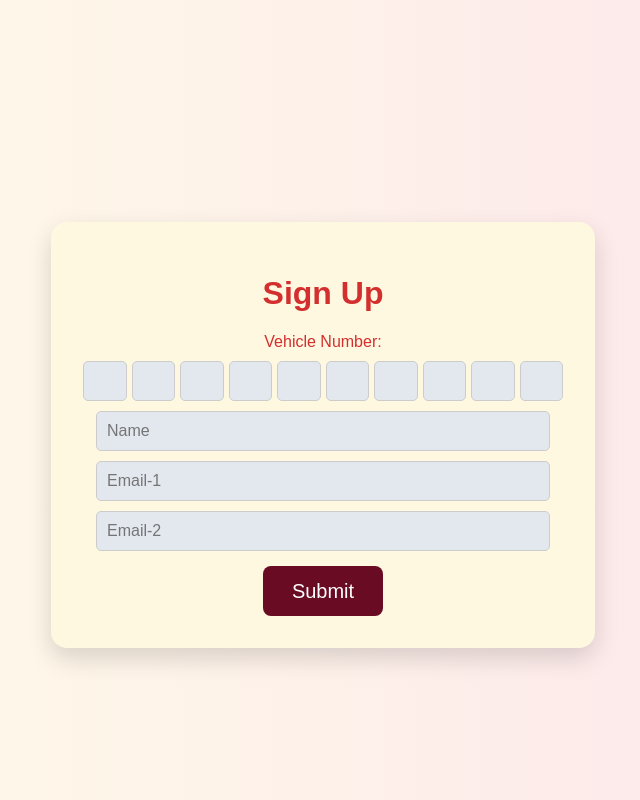
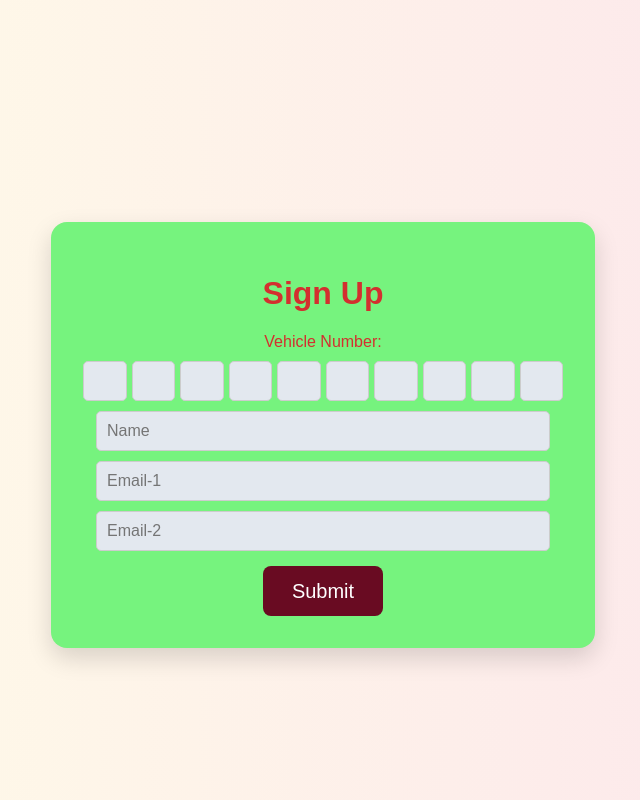
Before and after one commit to surya1604surya/Accident-Tracking, a Next.js app: page /page2 in a window 1280 px wide. Shown: the whole page, without its empty margins (317-957 px from the left). Built offline with nearby package versions, Linux system fonts and the light colour scheme.

Commit message:
Update page.module.css

```diff
--- a/src/app/page2/page.module.css
+++ b/src/app/page2/page.module.css
@@ -21,7 +21,7 @@
 .div1 {
   width: 100%;
   max-width: 480px;
-  background: #fff8e1;
+/*   background: #fff8e1; */
   padding: 2rem;
   border-radius: 16px;
   text-align: center;
```
